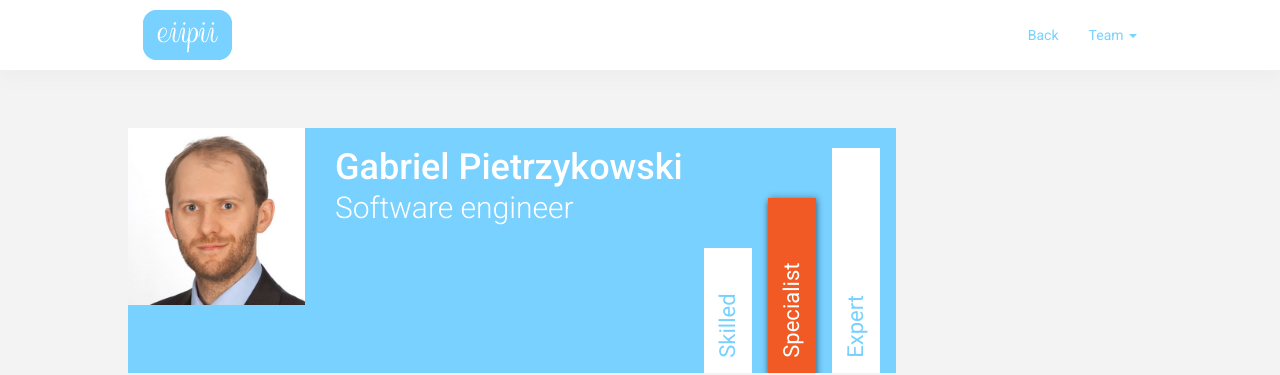
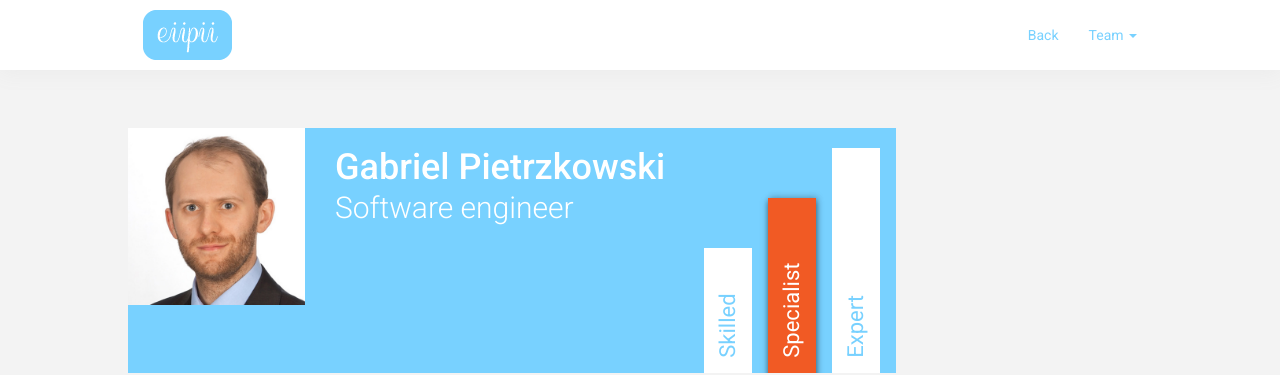
Before and after one commit to eiipii/eiipiihomepage, a Jekyll site: the page built from persona.html, in a window 1280 px wide. Shown: the top 375 px of the page. Built offline with Jekyll 4.4.1, drawn with Linux system fonts in a browser that asks for light colours; nearby versions of some CDN libraries.

Commit message:
typo fix

```diff
--- a/_includes/personas/pietrzykowski.html
+++ b/_includes/personas/pietrzkowski.html
@@ -5,7 +5,7 @@
                 <img src="assets/images/team/900x900/gabriel_900.jpg" class="img-responsive">
             </div>
             <div class="col-md-6 col-xs-12 col-sm-12 box-background">
-                <h1 class="name">Gabriel Pietrzykowski</h1>
+                <h1 class="name">Gabriel Pietrzkowski</h1>
                 <h2 class="position">Software engineer</h2>
                 <h3 class="quote hidden-sm hidden-xs"></h3>
             </div>
--- a/persona.html
+++ b/persona.html
@@ -18,7 +18,7 @@ layout: persona
             <!-- 0. item -->
             <div class="item active">
                 <div class="container persona content  ">
-                    {% include /personas/pietrzykowski.html %}
+                    {% include /personas/pietrzkowski.html %}
                 </div>
             </div>
 
```
